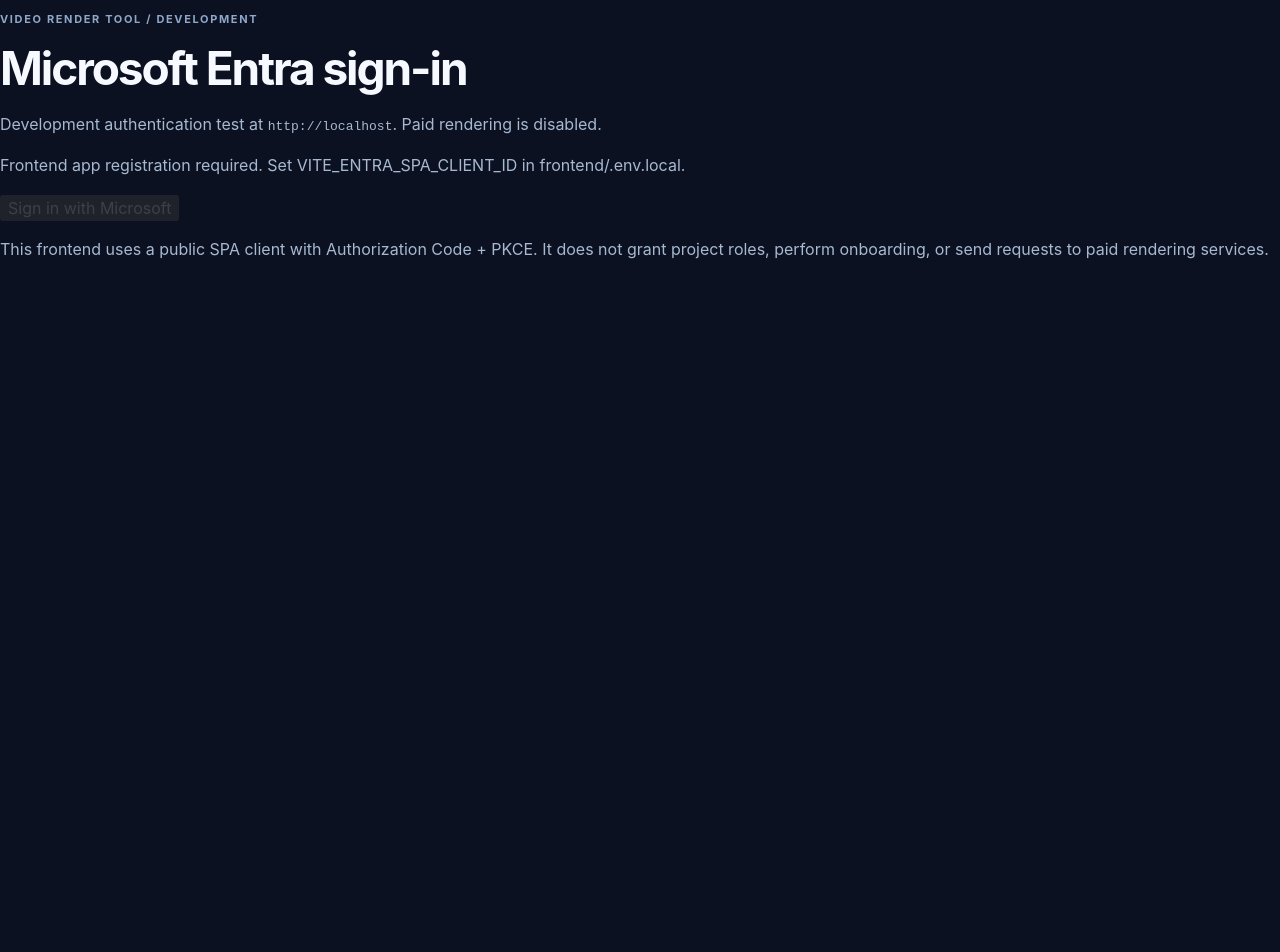
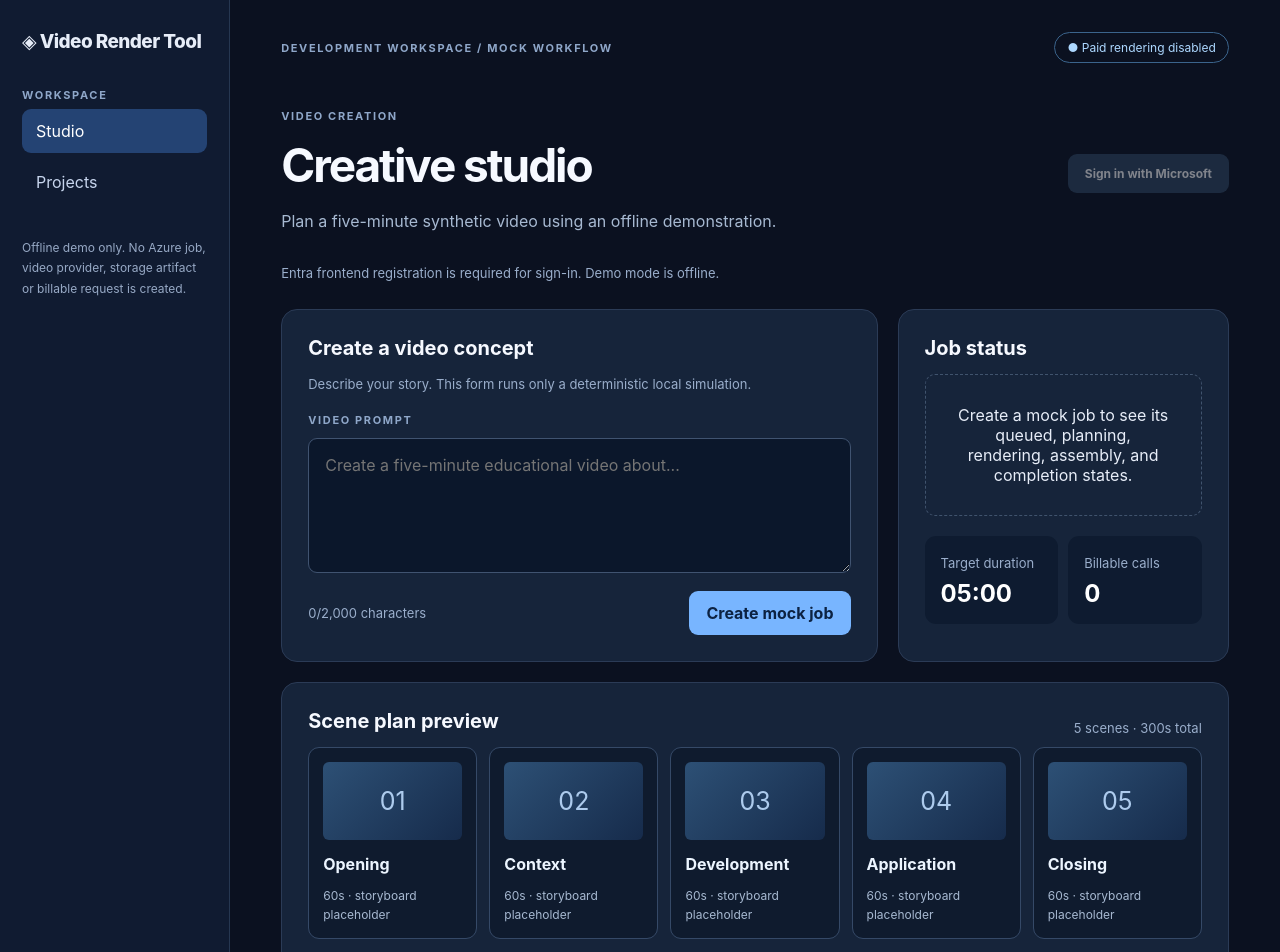
Before and after one commit to ScottMDavistv/azure-text-to-video, a React (Vite) app in the folder frontend/: page / in a window 1280 px wide. Shown: the top 952 px of the page. Before the commit the page ends 811 px from the top, so only its background shows below. Built offline with nearby package versions, Linux system fonts and the light colour scheme; no server answers.

Commit message:
feat(frontend): add accessible offline studio dashboard and mock lifecycle

```diff
--- a/frontend/src/App.tsx
+++ b/frontend/src/App.tsx
@@ -3,16 +3,27 @@ import {
   acquireApiToken, getSignedInAccount, initializeAuth,
   isAuthConfigured, signIn, signOut,
 } from './entraAuth'
+import {
+  SCENES, TOTAL_SECONDS, MOCK_STAGES, createMockJob,
+  advanceMockJob, mockProgress, validatePrompt,
+  type MockJob,
+} from './mockJourney.mjs'
 import './App.css'
 
-function App() {
+export default function App() {
   const configured = isAuthConfigured()
   const [accountName, setAccountName] = useState<string | null>(null)
-  const [message, setMessage] = useState(
-    configured ? 'Microsoft Entra sign-in is ready for local testing.' :
-      'Frontend app registration required. Set VITE_ENTRA_SPA_CLIENT_ID in frontend/.env.local.',
+  const [authMessage, setAuthMessage] = useState(
+    configured ? 'Entra local sign-in is available; backend authorization is not verified.' :
+      'Entra frontend registration is required for sign-in. Demo mode is offline.',
   )
   const [busy, setBusy] = useState(false)
+  const [prompt, setPrompt] = useState('')
+  const [error, setError] = useState<string | null>(null)
+  const [job, setJob] = useState<MockJob | null>(null)
+  const [sequence, setSequence] = useState(0)
+  const [view, setView] = useState<'studio' | 'projects'>('studio')
+  const [selectedScene, setSelectedScene] = useState(0)
 
   useEffect(() => {
     if (!configured) return
@@ -22,10 +33,10 @@ function App() {
       .then((account) => {
         if (alive) {
           setAccountName(account?.name ?? account?.username ?? null)
-          if (account) setMessage('Signed in. API access and project membership are not yet confirmed.')
+          if (account) setAuthMessage('Signed in locally. API role and project access remain unverified.')
         }
       })
-      .catch(() => { if (alive) setMessage('Sign-in initialization failed. Check the SPA registration and redirect URI.') })
+      .catch(() => { if (alive) setAuthMessage('Sign-in initialization failed. Verify the SPA registration and redirect URI.') })
     return () => { alive = false }
   }, [configured])
 
@@ -33,54 +44,129 @@ function App() {
     setBusy(true)
     try {
       const result = await acquireApiToken()
-      if (result) {
-        // Do not log, display or persist the raw API access token.
-        setMessage('API access token acquired. Backend user provisioning is still required.')
-      }
+      if (result) setAuthMessage('Delegated API permission acquired. User provisioning is still required.')
     } catch {
-      setMessage('API permission request failed. Verify administrator consent and the registered SPA.')
-    } finally {
-      setBusy(false)
-    }
+      setAuthMessage('API permission request failed. Check consent and registration.')
+    } finally { setBusy(false) }
   }
-
   async function login() {
     setBusy(true)
     try { await signIn() }
-    catch { setMessage('Microsoft sign-in failed. Check the Entra SPA registration.'); setBusy(false) }
+    catch { setAuthMessage('Microsoft sign-in failed. Check the Entra registration.'); setBusy(false) }
   }
-
   async function logout() {
     setBusy(true)
     try { await signOut() }
-    catch { setMessage('Microsoft sign-out failed.'); setBusy(false) }
+    catch { setAuthMessage('Microsoft sign-out failed.'); setBusy(false) }
   }
+  function submitDemo(event: React.FormEvent<HTMLFormElement>) {
+    event.preventDefault()
+    const validation = validatePrompt(prompt)
+    setError(validation)
+    if (validation) return
+    const next = sequence + 1
+    setSequence(next)
+    setJob(createMockJob(prompt, next))
+    setSelectedScene(0)
+    setView('studio')
+  }
+  const stageName = job ? MOCK_STAGES[job.stage] : null
+  const completed = stageName === 'completed'
 
   return (
-    <main className="auth-shell">
-      <section className="auth-card">
-        <p className="eyebrow">VIDEO RENDER TOOL / DEVELOPMENT</p>
-        <h1>Microsoft Entra sign-in</h1>
-        <p>Development authentication test at <code>{window.location.origin}</code>. Paid rendering is disabled.</p>
-        {accountName ? <p className="signed-in">Signed in as {accountName}</p> : null}
-        <p role="status" className="auth-status">{message}</p>
-        <div className="auth-actions">
-          {!accountName ? (
-            <button onClick={login} disabled={!configured || busy}>Sign in with Microsoft</button>
-          ) : (
-            <>
-              <button onClick={requestToken} disabled={busy}>Check API permission</button>
-              <button className="secondary" onClick={logout} disabled={busy}>Sign out</button>
-            </>
-          )}
+    <div className="app-shell">
+      <aside className="sidebar">
+        <div className="brand">◈ Video Render Tool</div>
+        <div className="nav-label">Workspace</div>
+        <nav aria-label="Main navigation">
+          <button className={`nav-item ${view === 'studio' ? 'active' : ''}`} onClick={() => setView('studio')}>Studio</button>
+          <button className={`nav-item ${view === 'projects' ? 'active' : ''}`} onClick={() => setView('projects')}>Projects</button>
+        </nav>
+        <p className="sidebar-note">Offline demo only. No Azure job, video provider, storage artifact or billable request is created.</p>
+      </aside>
+      <main className="workspace">
+        <header className="topbar">
+          <span className="eyebrow">Development workspace / Mock workflow</span>
+          <span className="status-pill">● Paid rendering disabled</span>
+        </header>
+        <div className="heading-row">
+          <div>
+            <p className="eyebrow">VIDEO CREATION</p>
+            <h1>{view === 'studio' ? 'Creative studio' : 'Your projects'}</h1>
+            <p>{view === 'studio' ? 'Plan a five-minute synthetic video using an offline demonstration.' : 'Demo projects live only in this browser session.'}</p>
+          </div>
+          <div className="auth-tools">
+            {accountName ? (
+              <>
+                <span className="muted">Signed in: {accountName}</span>
+                <button className="secondary" disabled={busy} onClick={requestToken}>Check API permission</button>
+                <button className="secondary" disabled={busy} onClick={logout}>Sign out</button>
+              </>
+            ) : <button className="secondary" disabled={!configured || busy} onClick={login}>Sign in with Microsoft</button>}
+          </div>
         </div>
-        <p className="fine-print">
-          This frontend uses a public SPA client with Authorization Code + PKCE.
-          It does not grant project roles, perform onboarding, or send requests to paid rendering services.
-        </p>
-      </section>
-    </main>
+        <p className="muted" role="status">{authMessage}</p>
+        {view === 'studio' ? (
+          <div className="dashboard">
+            <section className="panel" aria-labelledby="prompt-title">
+              <h2 id="prompt-title">Create a video concept</h2>
+              <p className="muted">Describe your story. This form runs only a deterministic local simulation.</p>
+              <form onSubmit={submitDemo}>
+                <label htmlFor="video-prompt" className="eyebrow">Video prompt</label>
+                <textarea id="video-prompt" maxLength={2001} value={prompt} onChange={e => { setPrompt(e.target.value); setError(null) }} placeholder="Create a five-minute educational video about..." aria-invalid={Boolean(error)} aria-describedby={error ? 'prompt-error' : undefined} />
+                {error ? <p className="field-error" id="prompt-error" role="alert">{error}</p> : null}
+                <div className="actions">
+                  <span className="muted">{prompt.trim().length}/2,000 characters</span>
+                  <button className="primary" type="submit">Create mock job</button>
+                </div>
+              </form>
+            </section>
+            <section className="panel" aria-labelledby="job-title">
+              <h2 id="job-title">Job status</h2>
+              {job ? (
+                <>
+                  <p><strong>{job.id}</strong> · <span className="demo-flag">SIMULATED</span></p>
+                  <p role="status">Stage: {stageName} · {mockProgress(job)}%</p>
+                  <div className="progress-track" role="progressbar" aria-valuenow={mockProgress(job)} aria-valuemin={0} aria-valuemax={100} aria-label="Simulated rendering progress">
+                    <div className="progress-fill" style={{ width: `${mockProgress(job)}%` }} />
+                  </div>
+                  <p className="muted">{completed ? 'Mock workflow complete; no MP4 was produced.' : 'Advance manually to preview job lifecycle states.'}</p>
+                  <button className="primary" onClick={() => setJob(current => current ? advanceMockJob(current) : null)} disabled={completed}>Advance simulation</button>
+                </>
+              ) : <div className="empty">Create a mock job to see its queued, planning, rendering, assembly, and completion states.</div>}
+              <div className="stats">
+                <div className="stat"><span className="muted">Target duration</span><strong>05:00</strong></div>
+                <div className="stat"><span className="muted">Billable calls</span><strong>0</strong></div>
+              </div>
+            </section>
+            <section className="panel full" aria-labelledby="scenes-title">
+              <div className="panel-heading"><h2 id="scenes-title">Scene plan preview</h2><span className="muted">{SCENES.length} scenes · {TOTAL_SECONDS}s total</span></div>
+              <div className="scene-grid">
+                {SCENES.map((scene, index) => <button type="button" className="scene" key={scene.title} onClick={() => setSelectedScene(index)} aria-pressed={selectedScene === index} style={{ textAlign: 'left', outlineColor: '#78b5ff' }}>
+                  <div className="scene-visual" aria-hidden="true">{String(index + 1).padStart(2, '0')}</div>
+                  <strong>{scene.title}</strong><p>{scene.duration}s · storyboard placeholder</p>
+                </button>)}
+              </div>
+              <p className="muted"><strong>Selected scene:</strong> {SCENES[selectedScene].title} — {SCENES[selectedScene].description}</p>
+            </section>
+            <section className="panel full" aria-labelledby="preview-title">
+              <h2 id="preview-title">Preview & download</h2>
+              <div className="preview" role="note">
+                <p>{completed ? 'Simulation finished. No video file exists.' : 'Video preview becomes available after real synthetic rendering is integrated.'}</p>
+                <button className="secondary" type="button" disabled>Play video (unavailable)</button>{' '}
+                <button className="secondary" type="button" disabled>Download MP4 (unavailable)</button>
+              </div>
+              <p className="muted">These controls stay disabled until a validated, authorized artifact is returned by the backend. Completion in demo mode must not imply a rendered MP4.</p>
+            </section>
+          </div>
+        ) : (
+          <section className="panel" aria-labelledby="projects-title">
+            <h2 id="projects-title">Session projects</h2>
+            {job ? <p><strong>{job.id}</strong> — {job.prompt} · {stageName} (mock only)</p> : <div className="empty">No session projects yet. Start in Studio to create a mock job.</div>}
+            <button className="primary" onClick={() => setView('studio')}>Return to studio</button>
+          </section>
+        )}
+      </main>
+    </div>
   )
 }
-
-export default App
```
